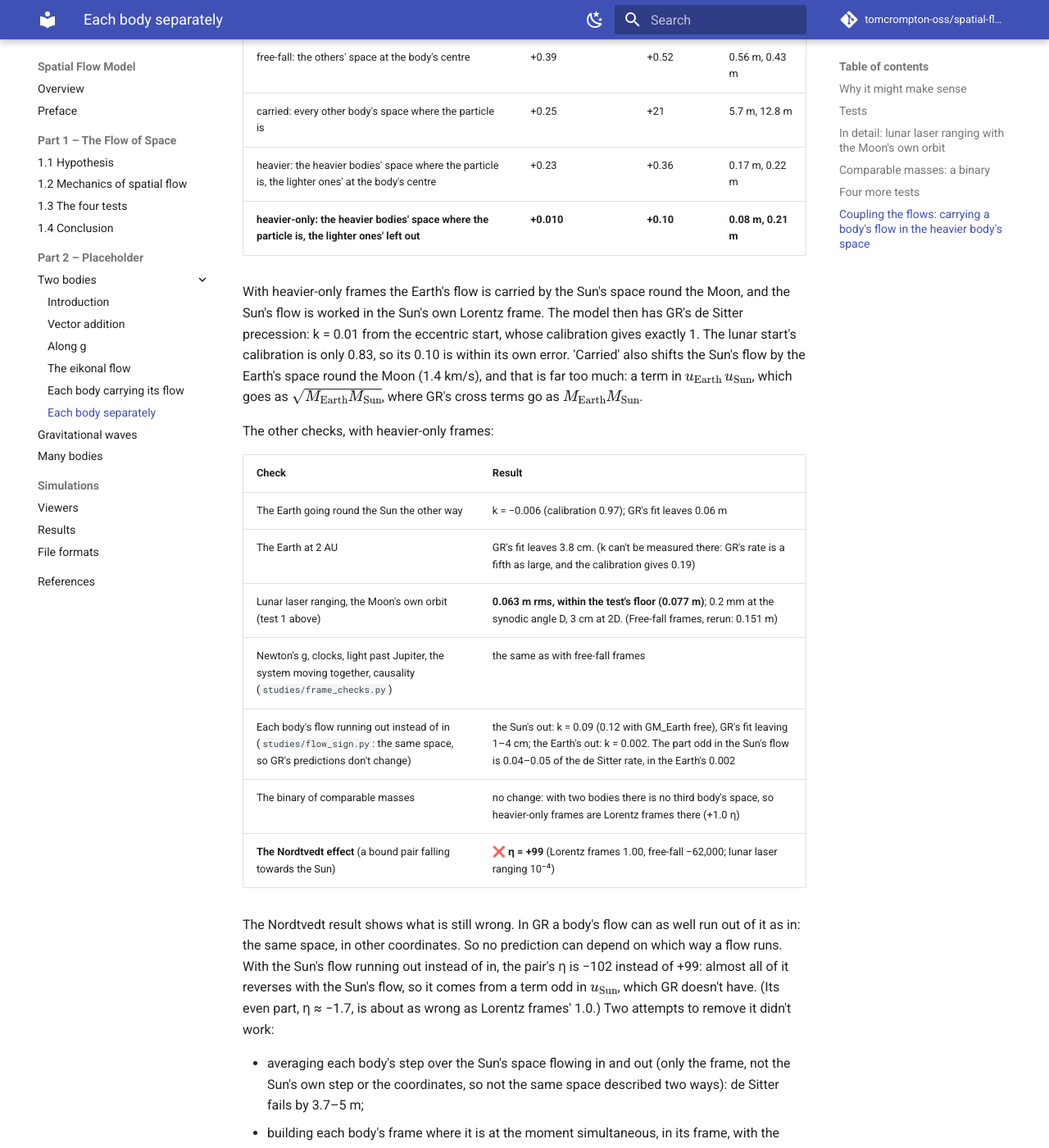
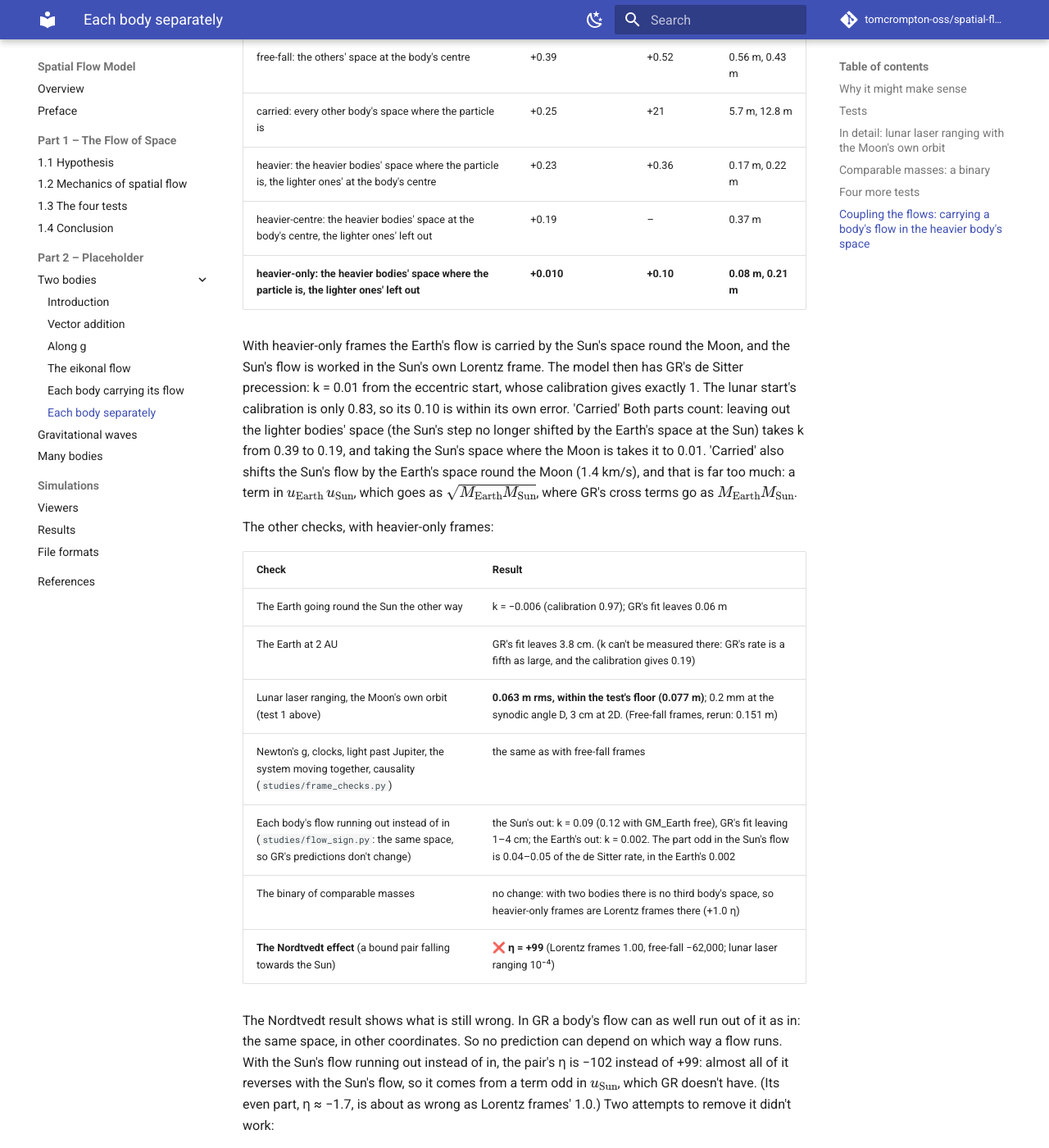
Before and after one commit to tomcrompton-oss/spatial-flow-model, an MkDocs documentation site: the page built from docs/two-bodies/split.md, in a window 1280 px wide and 1400 px high, scrolled down 10032 px. Shown: the whole window at 82% size. Built offline with MkDocs 1.6.1 and Material for MkDocs 9.7.7, drawn with Linux system fonts in a browser that asks for light colours; comment, search, counter and statistics services are not loaded; some of the changed text lies outside the part shown.

Commit message:
Docs: heavier-centre frames - de Sitter k = 0.19, Nordtvedt unchanged
Co-Authored-By: Claude Opus 5.5 <noreply@anthropic.com>

```diff
--- a/docs/two-bodies/split.md
+++ b/docs/two-bodies/split.md
@@ -281,11 +281,14 @@ harmonic coordinates):
 | free-fall: the others' space at the body's centre | +0.39 | +0.52 | 0.56 m, 0.43 m |
 | carried: every other body's space where the particle is | +0.25 | +21 | 5.7 m, 12.8 m |
 | heavier: the heavier bodies' space where the particle is, the lighter ones' at the body's centre | +0.23 | +0.36 | 0.17 m, 0.22 m |
+| heavier-centre: the heavier bodies' space at the body's centre, the lighter ones' left out | +0.19 | – | 0.37 m |
 | **heavier-only: the heavier bodies' space where the particle is, the lighter ones' left out** | **+0.010** | **+0.10** | **0.08 m, 0.21 m** |
 
 With heavier-only frames the Earth's flow is carried by the Sun's space round the Moon, and the Sun's flow is worked
 in the Sun's own Lorentz frame. The model then has GR's de Sitter precession: k = 0.01 from the eccentric start, whose
 calibration gives exactly 1. The lunar start's calibration is only 0.83, so its 0.10 is within its own error. 'Carried'
+Both parts count: leaving out the lighter bodies' space (the Sun's step no longer shifted by the Earth's space at the
+Sun) takes k from 0.39 to 0.19, and taking the Sun's space where the Moon is takes it to 0.01. 'Carried'
 also shifts the Sun's flow by the Earth's space round the Moon (1.4 km/s), and that is far too much: a term in
 $u_{\text{Earth}}\,u_{\text{Sun}}$, which goes as $\sqrt{M_{\text{Earth}} M_{\text{Sun}}}$, where GR's cross terms
 go as $M_{\text{Earth}} M_{\text{Sun}}$.
@@ -313,6 +316,10 @@ attempts to remove it didn't work:
 - building each body's frame where it is at the moment simultaneous, in its frame, with the particle (in case the
   odd term came from the pair's acceleration across a simultaneity the Sun's flow shifts): no change at all.
 
+Taking the Sun's space at the body's centre instead ('heavier-centre') leaves it as it is (η = +104 in, −97 out). So
+the odd term comes with shifting a body's frame by the Sun's flow at all. It grows with the pair's speed round each
+other (8,000 km/s here): for the Moon, at 1 km/s round the Earth, it is the 4–5% of the de Sitter rate above.
+
 So heavier-only frames fix the Moon: lunar ranging comes within the test's floor, and de Sitter precession agrees with
 GR. They don't fix the Nordtvedt effect, and they can't fix the binary of comparable masses, where what is missing is
 each body's field acting on its own source.
```
